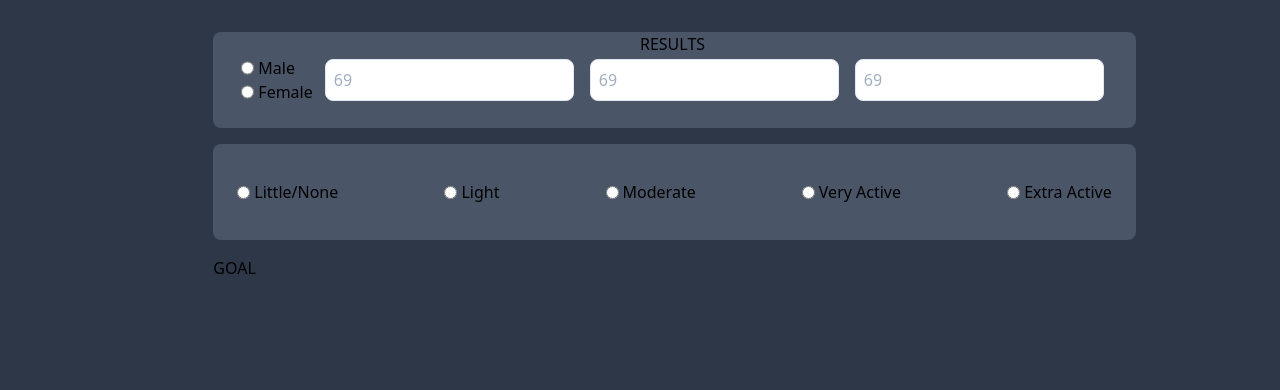
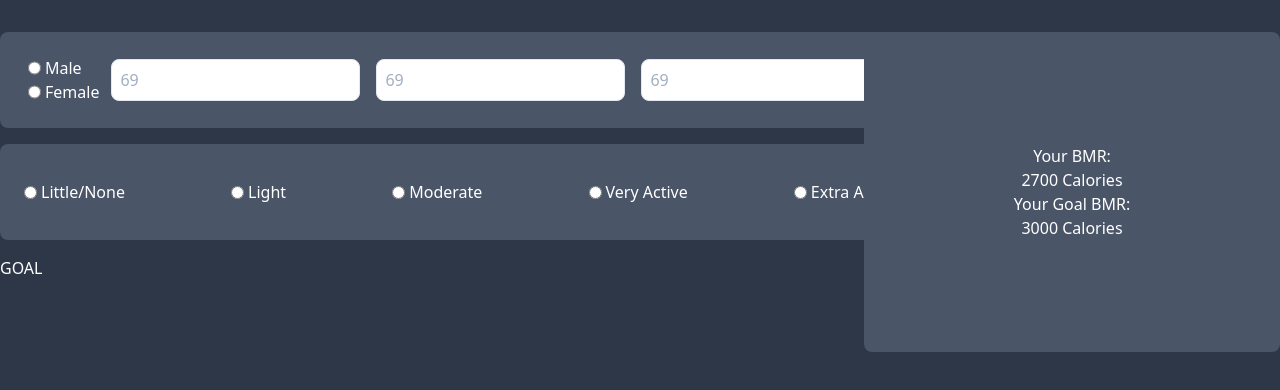
Before and after one commit to akuamakana/bmr-macro-calculator, a Nuxt app: page / in a window 1280 px wide. Shown: the top 390 px of the page. Built offline with nearby package versions, Linux system fonts and the light colour scheme.

Commit message:
Results and grid update

```diff
--- a/assets/css/tailwind.css
+++ b/assets/css/tailwind.css
@@ -3,5 +3,5 @@
 @tailwind utilities;
 
 body {
-  @apply bg-gray-800
+  @apply bg-gray-800 text-white
 }
--- a/components/Results.vue
+++ b/components/Results.vue
@@ -1,5 +1,12 @@
 <template>
-  <div>
-    RESULTS
+  <div class="bg-gray-700 rounded-lg flex flex-col justify-center text-center h-full">
+    <div>
+      <h1>Your BMR:</h1>
+      <h1>2700 Calories</h1>
+    </div>
+    <div>
+      <h1>Your Goal BMR:</h1>
+      <h1>3000 Calories</h1>
+    </div>
   </div>
 </template>
--- a/pages/index.vue
+++ b/pages/index.vue
@@ -1,12 +1,12 @@
 <template>
-  <div class="flex justify-center w-screen">
-    <div class="grid grid-cols-2 mt-8 w-2/3">
-      <div class="grid grid-rows-3 gap-4">
+  <div class="flex justify-center">
+    <div class="grid grid-cols-3 gap-4 mt-8 h-1/2">
+      <div class="grid grid-rows-3 col-span-2 gap-4">
         <Stats />
         <ExerciseLevel />
         <Goal />
       </div>
-      <div>
+      <div class="col-span-1">
         <Results />
       </div>
     </div>
```
